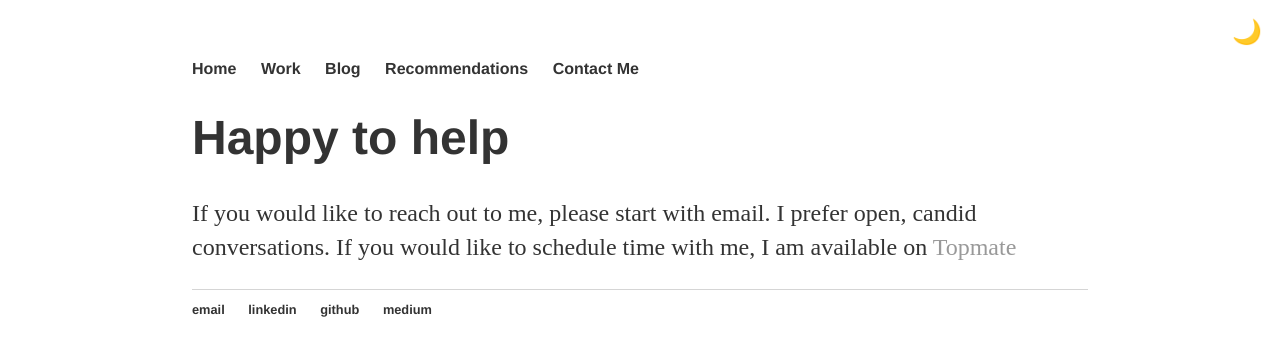
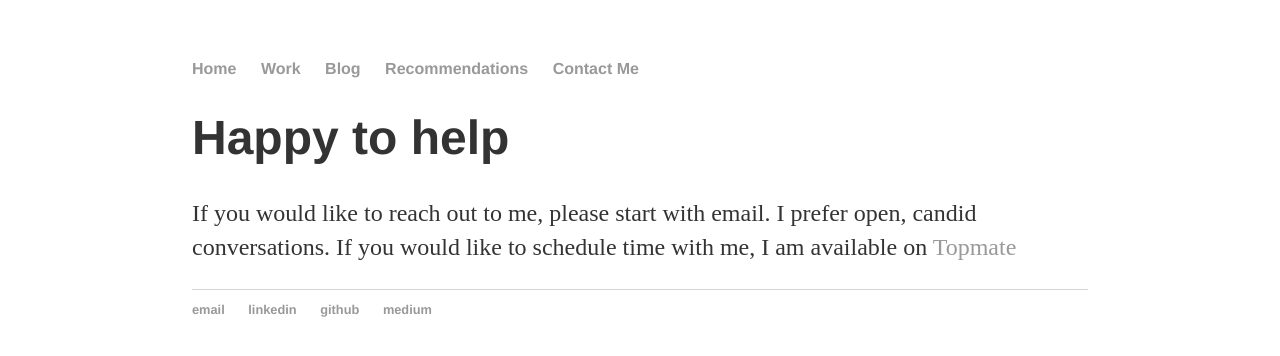
Before and after one commit to aritraghosh/aritraghosh.github.io, a Jekyll site: the page built from contact/index.html, in a window 1280 px wide. Shown: the top 356 px of the page. Built offline with Jekyll 4.4.1, drawn with Linux system fonts in a browser that asks for light colours.

Commit message:
remove changes

```diff
--- a/_layouts/default.html
+++ b/_layouts/default.html
@@ -4,12 +4,8 @@
 			<title>{{ page.title }}</title>
 			<!-- link to main stylesheet -->
 			<link rel="stylesheet" type="text/css" href="{{ site.baseurl }}/css/main.css">
-			<link rel="stylesheet" type="text/css" href="{{ site.baseurl }}/css/theme.css">
 		</head>
 		<body>
-			<button id="theme-toggle" style="position: fixed; top: 10px; right: 10px; background: none; border: none; cursor: pointer; font-size: 24px; padding: 8px; border-radius: 50%; backdrop-filter: blur(5px);">
-        		<span id="theme-icon">🌙</span>
-    		</button>
 			<nav>
 	    		<ul>
 	        		<li><a href="{{ site.baseurl }}/">Home</a></li>
@@ -32,6 +28,5 @@
 					<li><a href="https://medium.com/@aritrag94">medium</a></li>
 				</ul>
 			</footer>
-			<script src="{{ site.baseurl }}/js/theme-toggle.js"></script>
 		</body>
 	</html>
--- a/css/theme.css
+++ /dev/null
@@ -1,19 +0,0 @@
-:root {
-    --bg-color: #ffffff;
-    --text-color: #333333;
-}
-
-[data-theme="dark"] {
-    --bg-color: #1a1a1a;
-    --text-color: #ffffff;
-}
-
-body {
-    background-color: var(--bg-color);
-    color: var(--text-color);
-    transition: background-color 0.3s, color 0.3s;
-}
-
-nav a, footer a {
-    color: var(--text-color);
-}
--- a/js/theme-toggle.js
+++ /dev/null
@@ -1,22 +0,0 @@
-document.addEventListener('DOMContentLoaded', () => {
-    const themeToggle = document.getElementById('theme-toggle');
-    const themeIcon = document.getElementById('theme-icon');
-
-    // Check for saved theme preference
-    const savedTheme = localStorage.getItem('theme') || 'light';
-    document.documentElement.setAttribute('data-theme', savedTheme);
-    updateIcon(savedTheme);
-
-    themeToggle.addEventListener('click', () => {
-        const currentTheme = document.documentElement.getAttribute('data-theme');
-        const newTheme = currentTheme === 'dark' ? 'light' : 'dark';
-
-        document.documentElement.setAttribute('data-theme', newTheme);
-        localStorage.setItem('theme', newTheme);
-        updateIcon(newTheme);
-    });
-
-    function updateIcon(theme) {
-        themeIcon.textContent = theme === 'dark' ? '☀️' : '🌙';
-    }
-});
```
